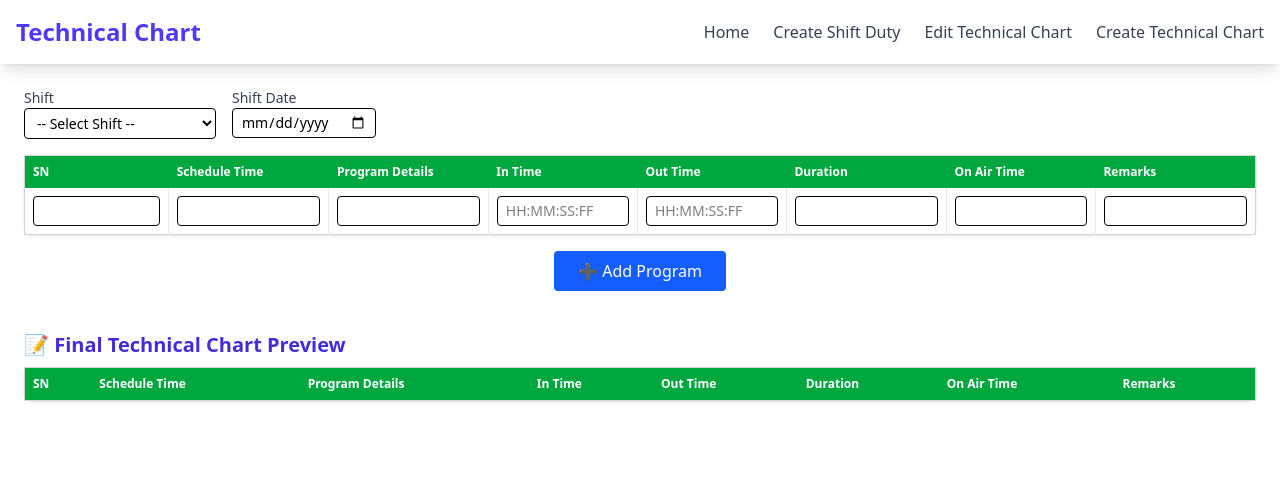
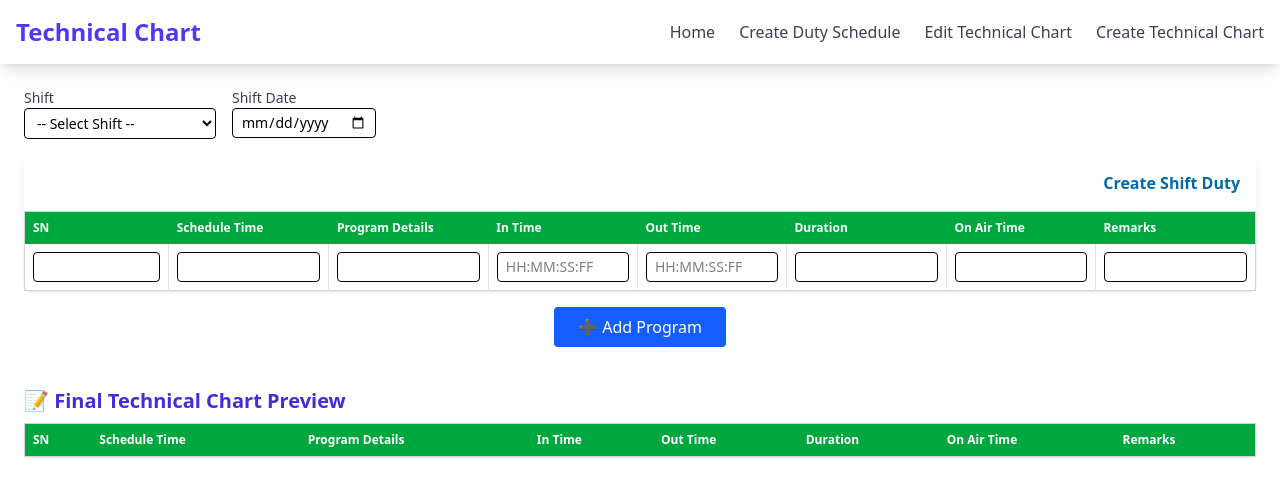
Before and after one commit to rpanhaur/New-Technical-chart-frontend-, a React (Vite) app: page /create-page in a window 1280 px wide. Shown: the top 496 px of the page. Built offline with nearby package versions, Linux system fonts and the light colour scheme.

Commit message:
new changes till

```diff
--- a/components/Navbar.jsx
+++ b/components/Navbar.jsx
@@ -15,7 +15,7 @@ const Navbar=()=>{
       {/* Desktop Menu */}
       <div className="hidden md:flex space-x-6 text-gray-700 font-medium">
         <Link to="/" className="hover:text-indigo-600 transition duration-200">Home</Link>
-        <Link to="/create-duty" className="hover:text-indigo-600 transition duration-200">Create Shift Duty </Link>
+        <Link to="/create-duty-schedule" className="hover:text-indigo-600 transition duration-200">Create Duty Schedule </Link>
 
         <a href="#" className="hover:text-indigo-600 transition duration-200">Edit Technical Chart</a>
         <Link to="/create-page" className="hover:text-indigo-600 transition duration-200">Create Technical Chart</Link>
--- /dev/null
+++ b/components/TechNav.jsx
@@ -0,0 +1,29 @@
+import { Link } from "react-router-dom"
+
+const TechNav=()=>{
+  return(
+    <>
+
+{/* Navbar */}
+<nav className="bg-white shadow-lg">
+  <div className="max-w-7xl mx-auto px-4">
+    <div className="flex justify-end items-center py-4">
+
+      {/* Desktop Menu */}
+      <div className="hidden md:flex space-x-6 text-sky-700 font-bold">
+
+        <Link to="/create-duty" className="hover:text-indigo-600 transition duration-200">Create Shift Duty </Link>
+
+
+      </div>
+    </div>
+  </div>
+</nav>
+
+
+
+    </>
+  )
+}
+
+export default TechNav
--- a/pages/CreatePage.jsx
+++ b/pages/CreatePage.jsx
@@ -266,7 +266,9 @@ import { useState } from "react";
 import Navbar from "../components/Navbar";
 import axios from "axios";
 import { useNavigate } from "react-router-dom";
-import CreateShiftDuty from "./CreateShiftDuty";
+import TechNav from "../components/TechNav";
+
+
 
 const CreatePage = () => {
   const navigate = useNavigate();
@@ -411,6 +413,8 @@ const CreatePage = () => {
     <>
       <Navbar />
 
+
+
       <div className="p-6">
         {/* Shift Controls */}
         <div className="flex gap-4 mb-4">
@@ -430,21 +434,8 @@ const CreatePage = () => {
           </div>
 
 
-
-
-
-
-
-
-
         </div>
-
-
-
-
-
-
-
+        <TechNav/>
 
 
 
--- a/pages/CreateShiftDuty.jsx
+++ b/pages/CreateShiftDuty.jsx
@@ -6,6 +6,7 @@ const CreateShiftDuty = () => {
 
     <>
     <Navbar/>
+
 
       <div className="w-full bg-white border border-gray-200 rounded-lg p-6 shadow space-y-8 text-sm">
         <div className="grid grid-cols-1 md:grid-cols-2 lg:grid-cols-3 gap-6">
--- a/src/App.jsx
+++ b/src/App.jsx
@@ -12,6 +12,7 @@ const App=()=>{
     <Routes>
       <Route path='/' element={ <Home/>} />
       <Route path='/create-page' element={<CreatePage/>} />
+
       <Route path='/create-duty' element={<CreateShiftDuty/>} />
 
 
```
